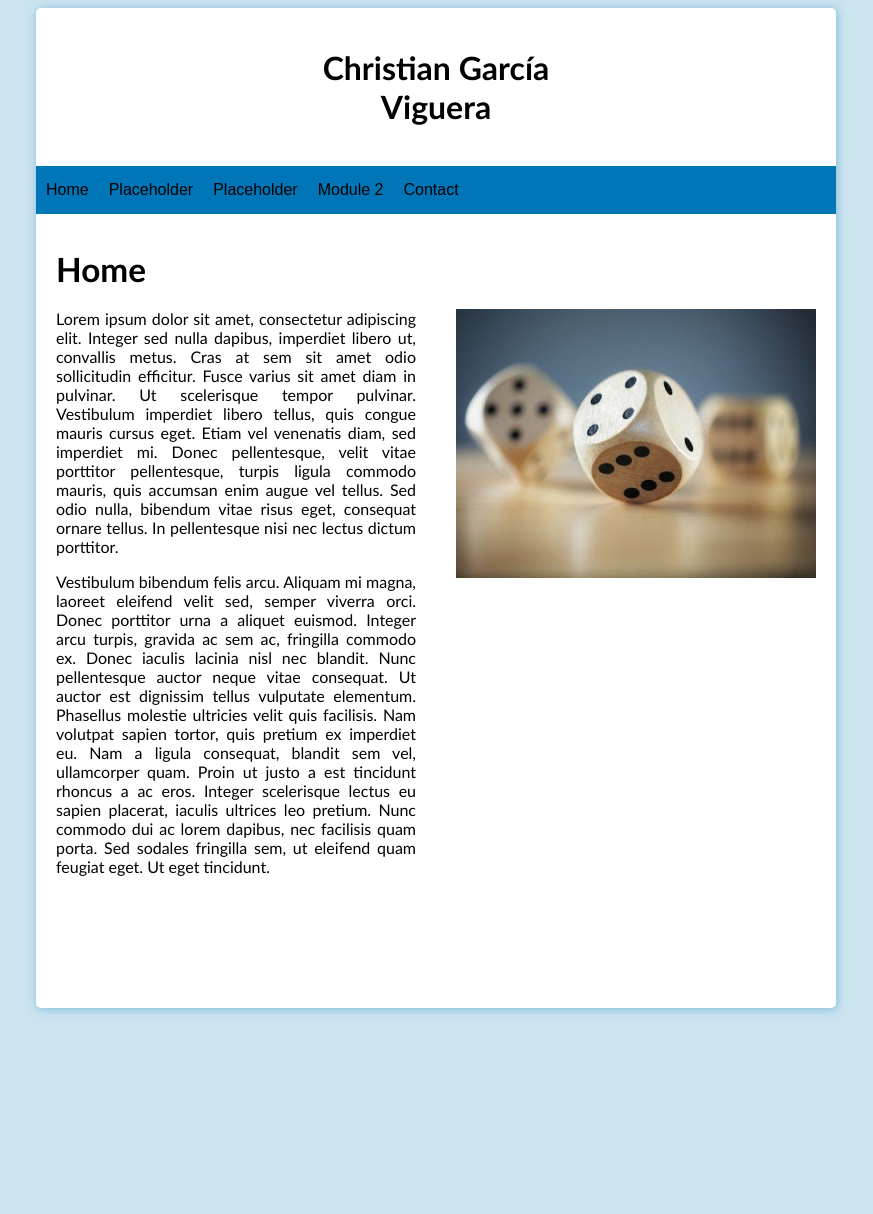
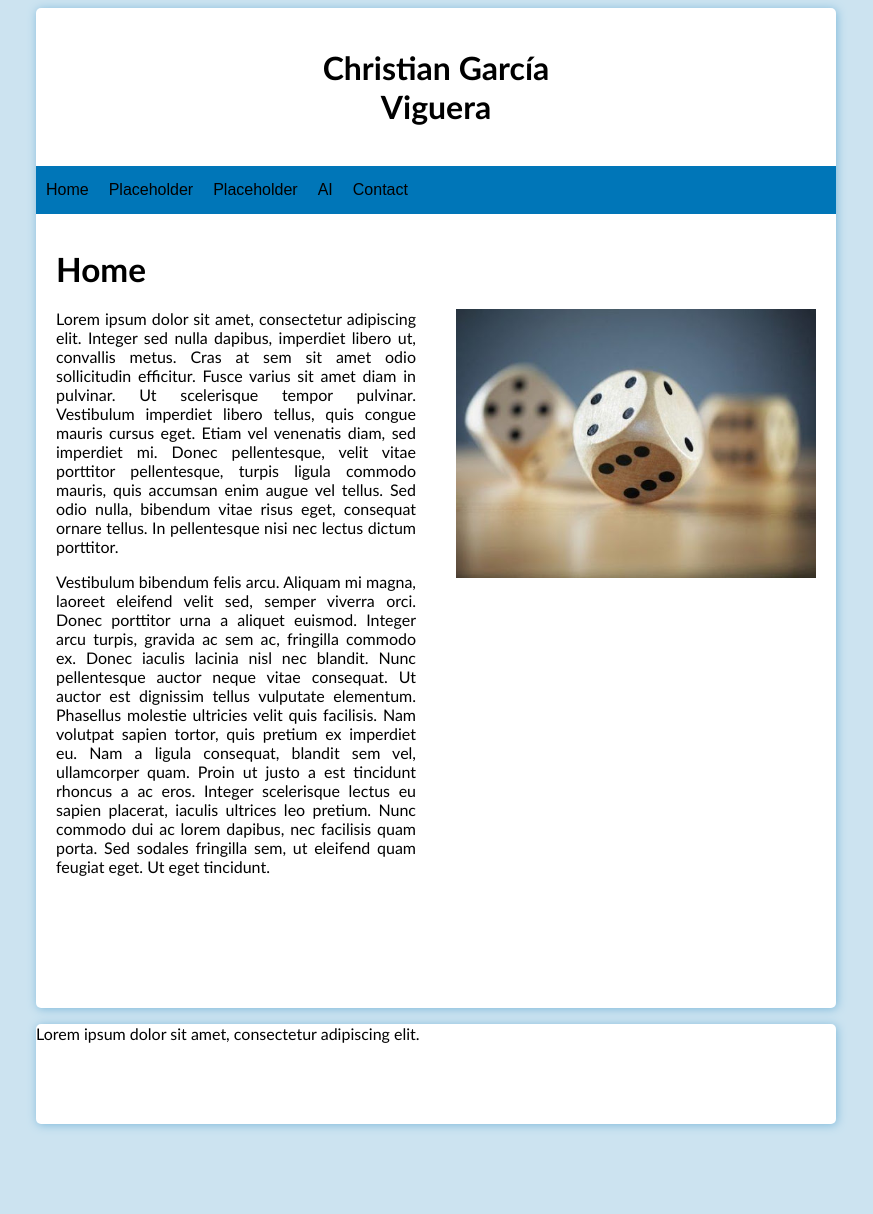
Before and after one commit to Chgv99/chgv99.github.io, a PHP site: page / in a window 1280 px wide. Shown: the whole page, without its empty margins (204-1077 px from the left). Run offline with PHP 8.4, Linux system fonts and the light colour scheme.

Commit message:
Added footer box

```diff
--- a/index.html
+++ b/index.html
@@ -3,6 +3,8 @@
 
 <head>
 	<meta http-equiv="Content-Type" content="text/html; charset=UTF-8">
+	<meta name="Autor" content="Christian García Viguera">
+
 	<link rel="stylesheet" type="text/css" href="/stylesheets/style.css">
 
 	<title>Chgv99's Site</title>
@@ -16,7 +18,7 @@
 		<ul><li><a href="index.html">Home</a></li>
         <li><a href="">Placeholder</a></li>
         <li><a href="">Placeholder</a></li>
-        <li><a href="/module2-solution">Module 2</a></li>
+        <li><a href="/ai">AI</a></li>
         <li><a href="contacto.php">Contact</a></li></ul>
 	</nav>
 
@@ -33,6 +35,10 @@
 		</div>
 	</div>
 	</div>
+
+	<div id="footer_box">
+		<p>Lorem ipsum dolor sit amet, consectetur adipiscing elit.</p>
+	</div>
 </body>
 
 </html>
--- a/stylesheets/style.css
+++ b/stylesheets/style.css
@@ -34,6 +34,20 @@ h2 {
 
 #main_box {
 	height: 1000px;
+	width: 800px;
+	margin: auto;
+
+	/*border: solid; */
+	/* border-color: #dfdfdf; */
+	border-radius: 5px;
+
+	box-shadow: 1px 1px 10px #7fbadb ;
+
+	background-color: white;
+}
+
+#footer_box {
+	min-height: 100px;
 	width: 800px;
 	margin: auto;
 
```
